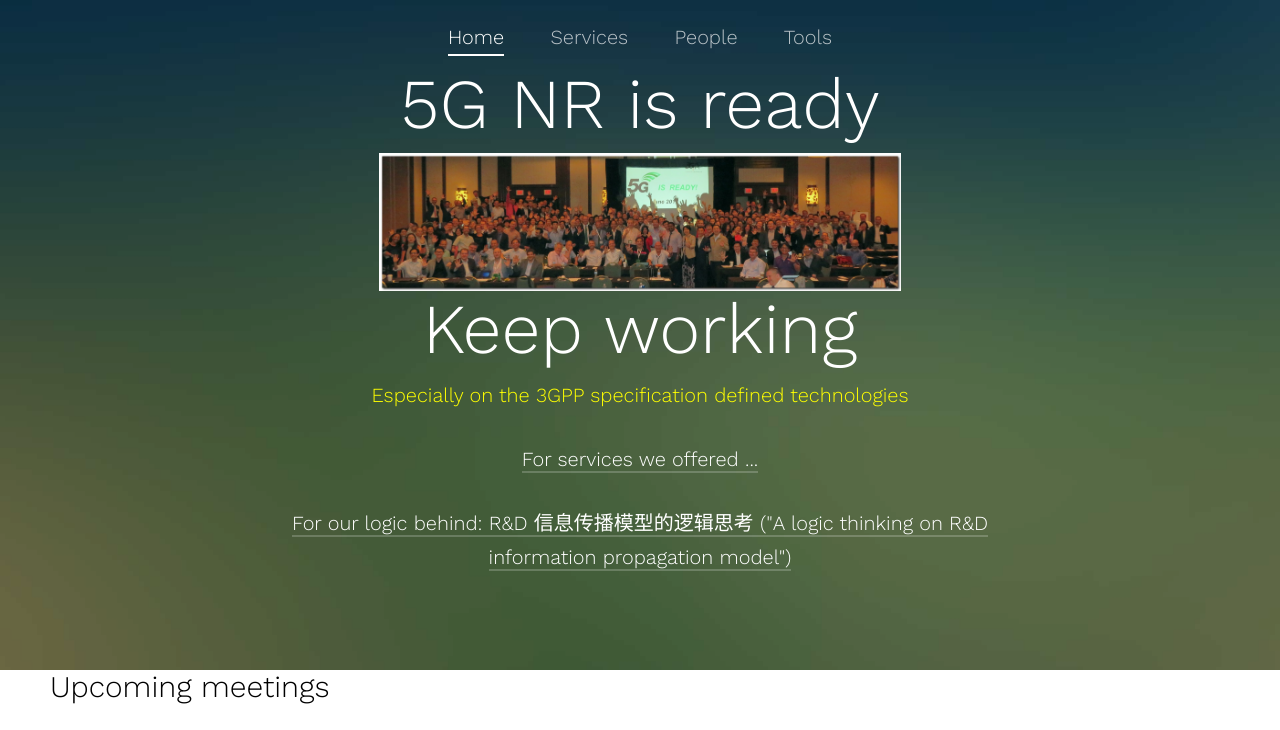
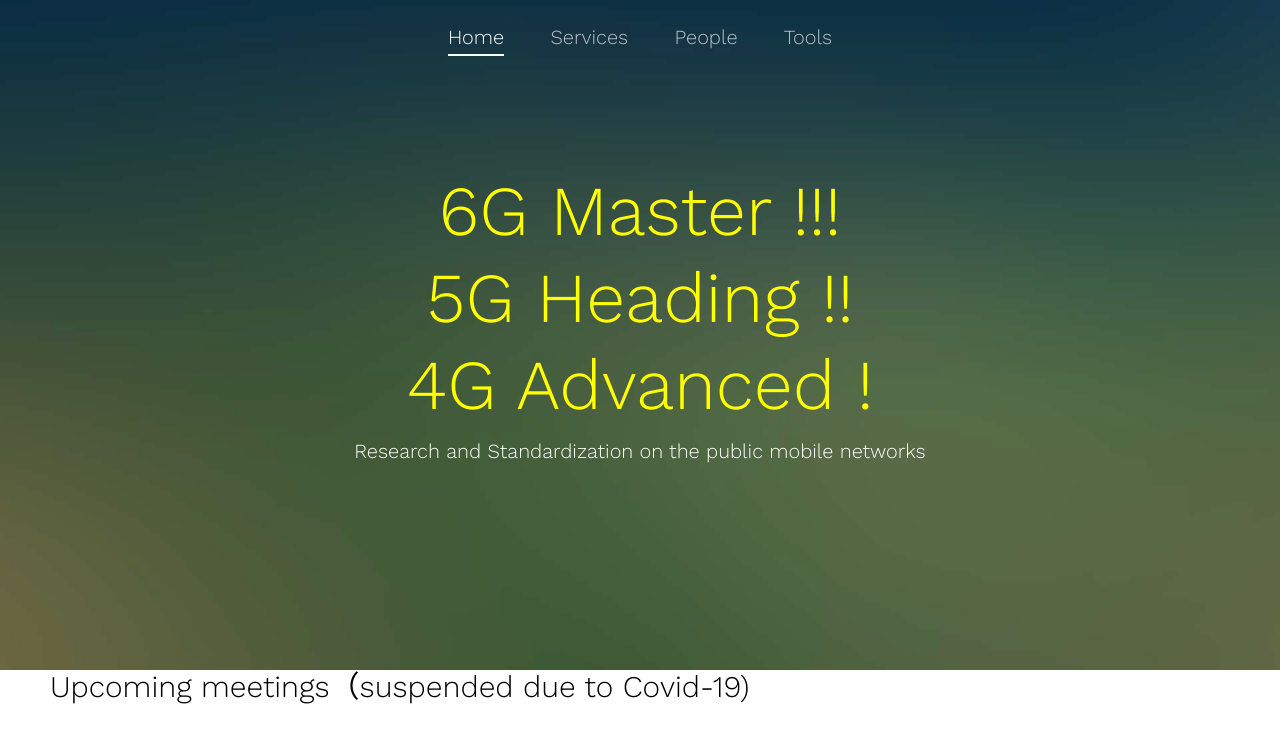
Before and after one commit to srrktech/srrktech.github.io, a plain HTML site: page index.html in a window 1280 px wide. Shown: the top 730 px of the page. Drawn offline with nearby package versions, Linux system fonts and the light colour scheme.

Commit message:
index page changed

```diff
--- a/index.html
+++ b/index.html
@@ -58,12 +58,10 @@
 				<div class="row">
 					<div class="col-md-8 col-md-offset-2 col-sm-12 col-sm-offset-0 col-xs-12 col-xs-offset-0 text-center fh5co-table">
 						<div class="fh5co-intro fh5co-table-cell">
-							<a href="http://www.3gpp.org/news-events/3gpp-news/1965-rel-15_news"><h1 class="text-center">5G NR is ready</h1></a>
-							<a href="http://www.3gpp.org/news-events/3gpp-news/1965-rel-15_news"><img src="./photo/5G_is_ready.jpg" width="70%"></a>
-							<h1 class="text-center">Keep working </h1>
-							<p><font color="yellow"> Especially on the 3GPP specification defined technologies</font></p>
-							<p><a href="services.html"><span>For services we offered ...</span></a> </p>
-							<p><a href="./logic_thinking.pdf" download="logic_thinking.pdf">For our logic behind:   R&D 信息传播模型的逻辑思考   ("A logic thinking on R&D information propagation model") </A></p>
+							<h1 class="text-center"><font color="yellow"> 6G Master !!!</font></h1>
+							<h1 class="text-center"><font color="yellow"> 5G Heading !!</font></h1>
+							<h1 class="text-center"><font color="yellow"> 4G Advanced !</font></h1>
+							<p>  Research and Standardization on the public mobile networks</p>
 						</div>
 					</div>
 				</div>
@@ -73,7 +71,7 @@
 					<div class="container">
 
 				<div class="row">
-				<h2>Upcoming meetings</h2>
+				<h2>Upcoming meetings（suspended due to Covid-19)</h2>
 					<div class="col-md-12">
 						<div class="row">
 						<div class="col-md-6">
```
Also changed, not shown: contact.html (+1 -1 lines).
